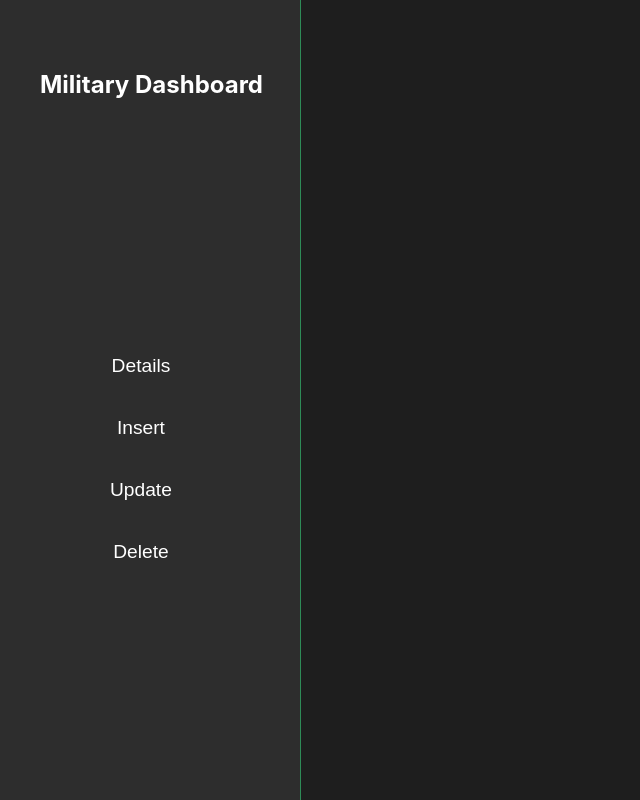
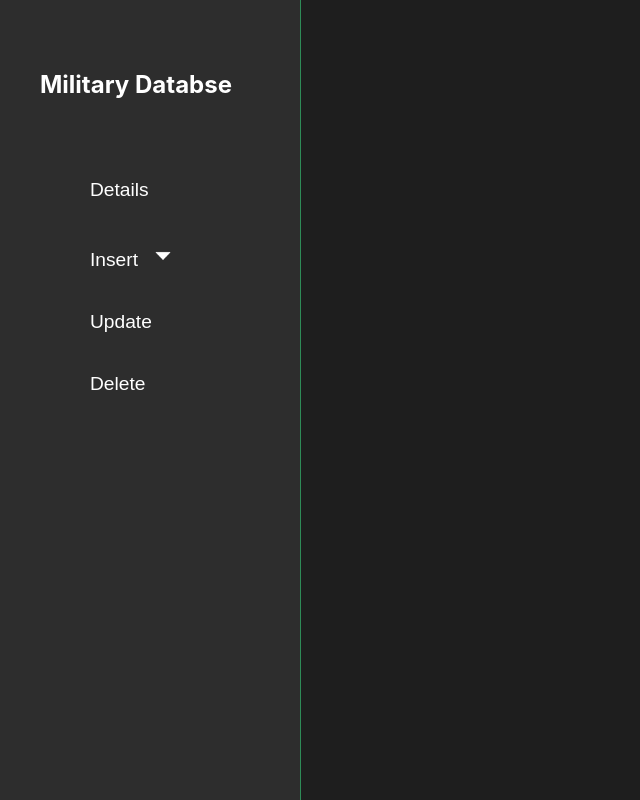
Before and after one commit to Amit-Bongale/military-database, a React (Create React App) app: page / in a window 1280 px wide. Shown: the whole page, without its empty margins (0-640 px from the left). Built offline with nearby package versions, Linux system fonts and the light colour scheme.

Commit message:
dropdown created for insert section

```diff
--- a/src/Components/Navbar/Navbar.css
+++ b/src/Components/Navbar/Navbar.css
@@ -8,28 +8,38 @@
     border-right: 1px solid var(--primary-100);
 }
 
-.Nav-bar-container > h2{
+.Navbar-buttons-container > h2{
     padding-top: 50px;
     padding-left: 40px;
-    padding-bottom: 0;
+    padding-bottom: 40px;
 }
 
 .Navbar-buttons-container{
-    display: flex;
-    flex-direction: column;
-    align-items: center;
+    /* display: flex;
+    flex-direction: column; */
+    /* align-items: center; */
 }
 
 .nav-button{
     background-color: transparent;
     border: 0;
-    padding: 10px 100px;
+    padding: 10px 80px;
     margin: 10px;
     font-size: 1.2rem;
     cursor:pointer;
+}
+
+.nav-button > img {
+    margin-top: 5px;
+    padding: 0px 15px 0px 15px;
+    position: relative;
 }
 
 .nav-button:hover{
     background: linear-gradient(90deg , var(--primary-100) , var(--primary-200) 50%);
     border-radius: 12px;
 }
+
+.nav-subbutton-container{
+    background-color: var(--bg-300);
+}
--- a/src/Components/Navbar/Navbar.js
+++ b/src/Components/Navbar/Navbar.js
@@ -1,14 +1,39 @@
 import './Navbar.css'
 import { Link } from 'react-router-dom'
+import { useState , useEffect} from 'react'
+
+import arrow from '../../Assets/Icons/downward-arrow (1).png'
+
+function Navbar(){
+
+  let [IsdropdownOpen , setIsdropdownOpen] = useState(false)
+  let [rotation , setrotation] = useState(0);
+
+  const handleopen = () => {
+    setIsdropdownOpen(!IsdropdownOpen);
+    setrotation(rotation+180);
+  }
+
+  return (
+    <div className='Nav-bar-container'>
+
+      <div className='Navbar-buttons-container'>
+        <h2>Military Databse</h2>
+        <Link to='/details'> <button className='nav-button'>Details</button></Link>
 
 
-function Navbar(){
-  return (
-    <div className='Nav-bar-container'>
-      <h2>Military Dashboard</h2>
-      <div className='Navbar-buttons-container'>
-        <Link to='/details'> <button className='nav-button'>Details</button></Link>
-        <Link to='/insert'> <button className='nav-button'>Insert</button></Link>
+        <button className='nav-button' onClick={() => { handleopen() }}>Insert
+        <img id='arrow-btn' src={arrow} height={20}  style={{rotate:`${rotation}deg`}}></img>
+        </button>
+        { IsdropdownOpen && (
+          <div className='nav-subbutton-container' >
+            <Link to='/insert'> <button  className='nav-button'>Soldier</button> </Link>
+            <button  className='nav-button'>Department</button>
+            <button  className='nav-button'>Operation</button>
+          </div>
+        )}
+
+
         <Link to='/update'> <button className='nav-button'>Update</button></Link>
         <Link to='/update'> <button className='nav-button'>Delete</button></Link>
       </div>
```
Also changed, not shown: src/Assets/Icons/downward-arrow (1).png (added), src/Assets/Icons/downward-arrow.png (added).
